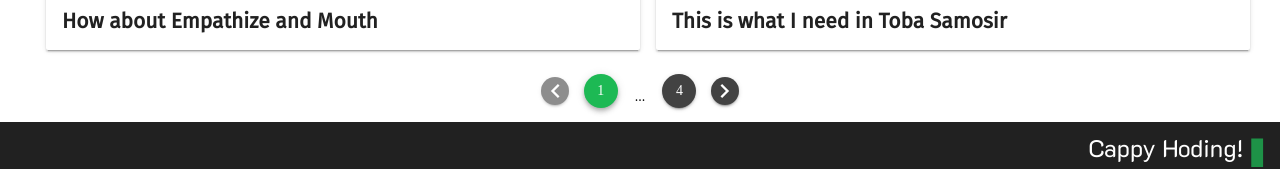
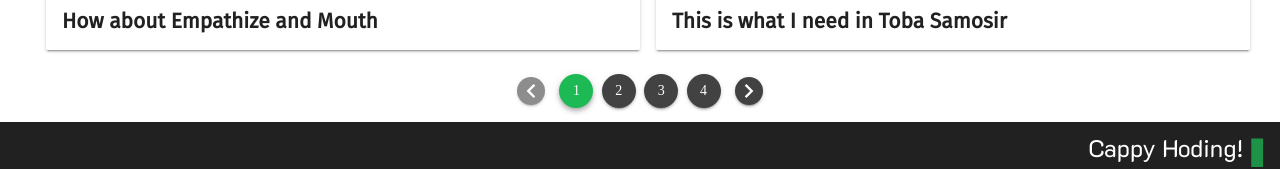
Before and after one commit to ecojuntak/ecojuntak.github.io, a Vue app: page /#/ in a window 1280 px wide. Shown: the part 1227-1396 px from the top of the page. Built offline with nearby package versions, Linux system fonts and the light colour scheme.

Commit message:
fix pagination button

```diff
--- a/src/components/Blog.vue
+++ b/src/components/Blog.vue
@@ -21,7 +21,7 @@
         </v-container>
 
         <div class="text-xs-center">
-            <v-pagination v-model="page" :length="totalPage" :dark="true" color="rgb(29, 185, 84)" :total-visible="3" circle @input="updateBlogList"> </v-pagination>
+            <v-pagination v-model="page" :length="totalPage" :dark="true" color="rgb(29, 185, 84)" :total-visible="6" circle @input="updateBlogList"> </v-pagination>
         </div>
     </div>
 </template>
```
Also changed, not shown: 10 other files (tests, documents, lock files or other folders).
